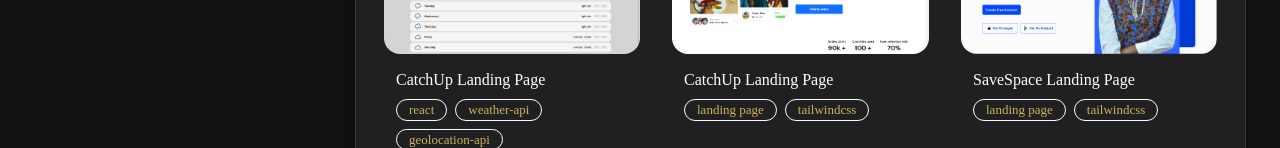
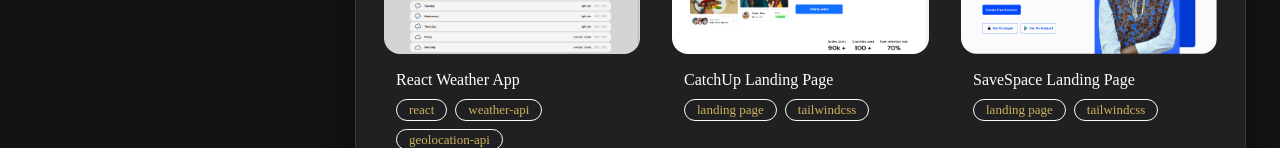
Before and after one commit to JolomiTee/JolomiTee-s-Portfolio, a React (Vite) app: page /projects in a window 1280 px wide. Shown: the part 804-952 px from the top of the page. Built offline with nearby package versions, Linux system fonts and the light colour scheme.

Commit message:
Added links to missing projects

```diff
--- a/src/components/Projects.jsx
+++ b/src/components/Projects.jsx
@@ -82,8 +82,8 @@
         responsive: true,
     },
     {
-        name: "CatchUp Landing Page",
-        link: "",
+        name: "React Weather App",
+        link: "https://weather-app-jolomitee.vercel.app/",
         img: Project10,
         category: "react, weather-api, geolocation-api",
         responsive: true,
@@ -104,7 +104,7 @@
     },
     {
         name: "Advent Of CSS",
-        link: "https://mui-sage.vercel.app/",
+        link: "https://advent-of-css-tau.vercel.app/",
         img: Project13,
         category: "advent-of-css, 24-challenges, CSS ",
         responsive: true,
@@ -125,7 +125,7 @@
     },
     {
         name: "Portfolio Design",
-        link: "",
+        link: "https://trial-react-portfolio.vercel.app/",
         img: Project16,
         category: "react, tailwindcss, portfolio page",
         responsive: true,
```
